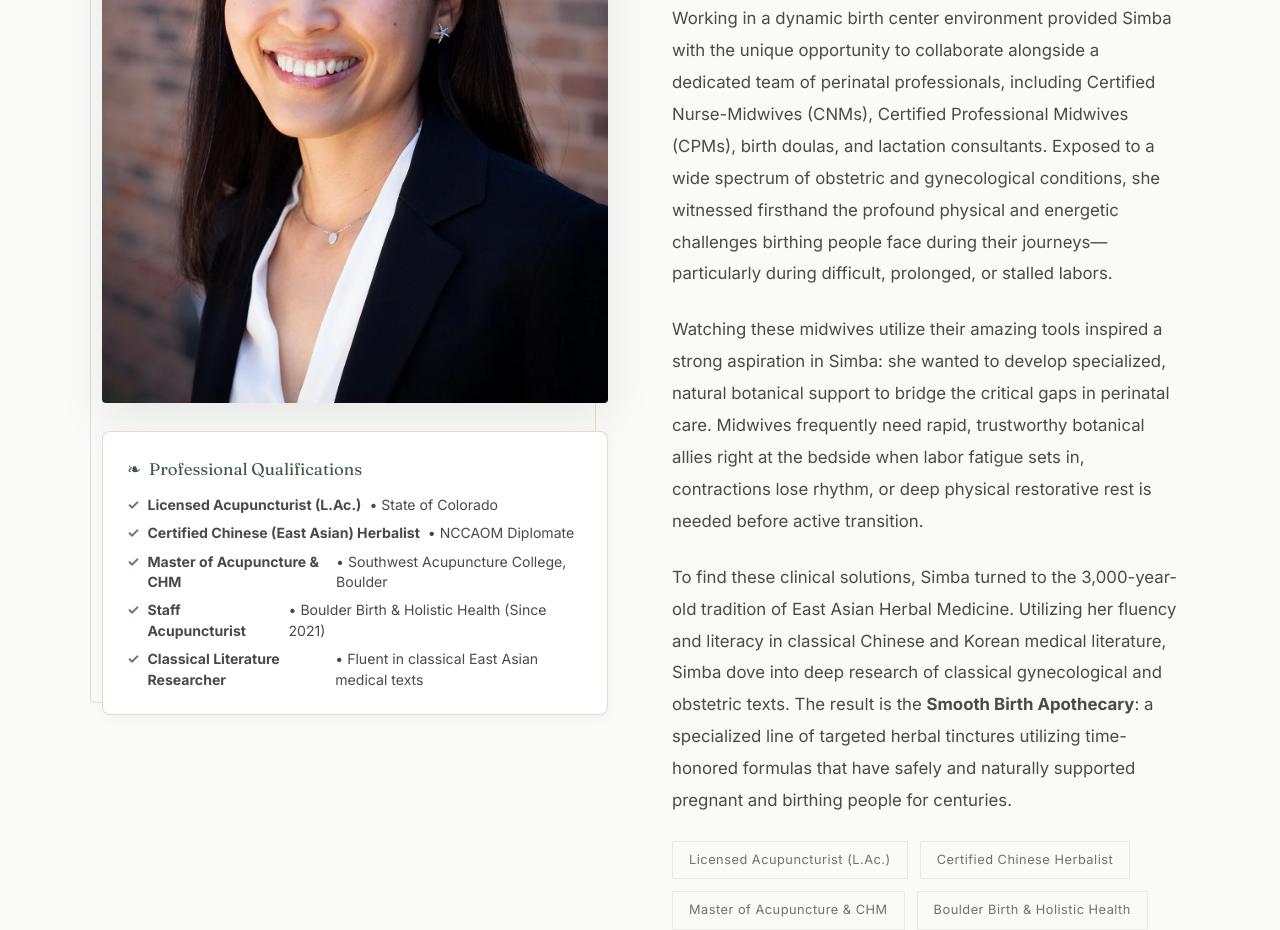
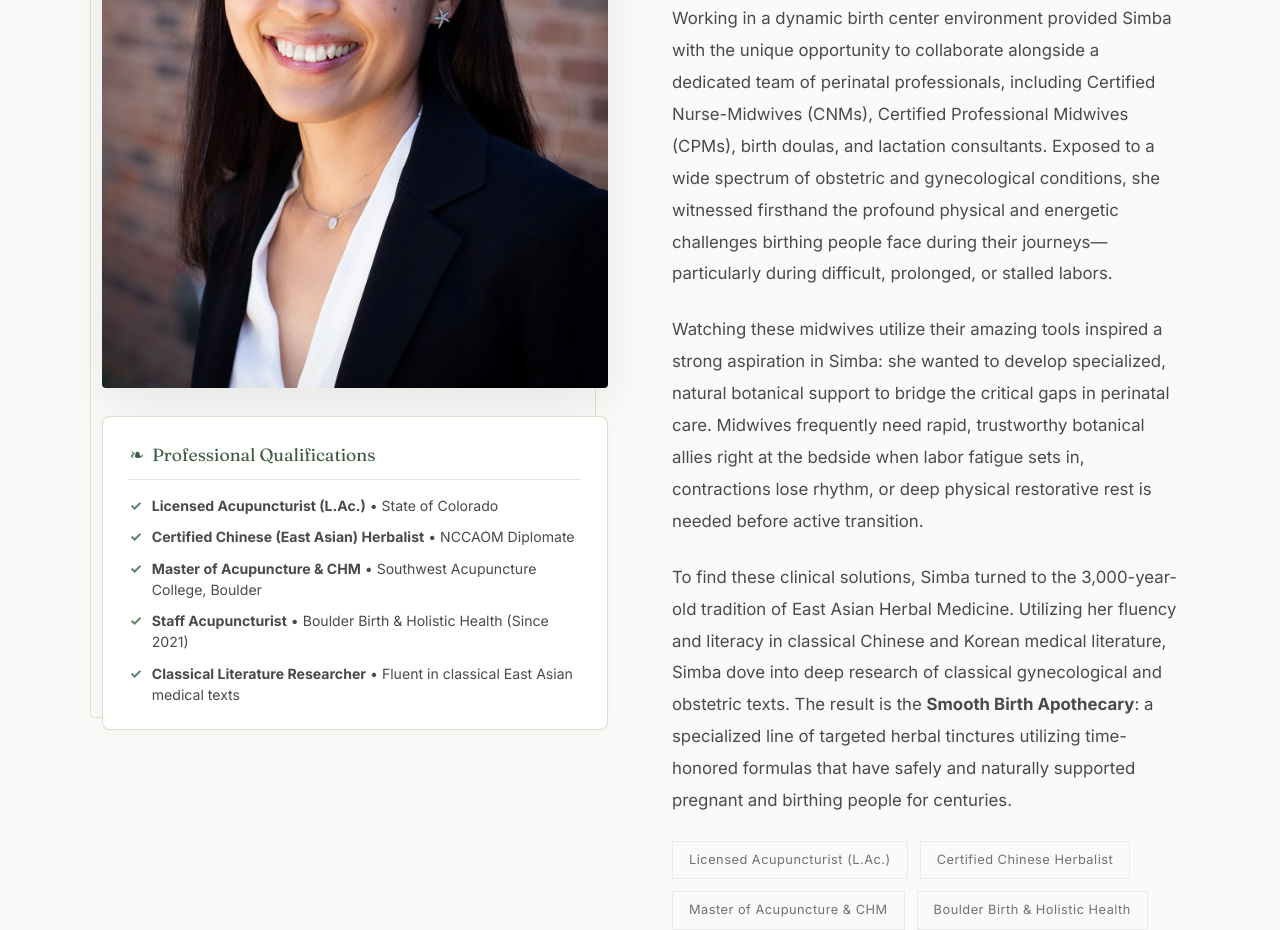
Before and after one commit to simba435/smoothbirthsite, a plain HTML site: page about-staging.html in a window 1280 px wide. Shown: the part 888-1818 px from the top of the page. Drawn offline with nearby package versions, Linux system fonts and the light colour scheme; a web font is replaced by a local one.

Commit message:
Fix flex column wrapping in Professional Qualifications list on founder page

```diff
--- a/about-staging.html
+++ b/about-staging.html
@@ -36,16 +36,18 @@
             background: #FFFFFF;
             border: 1px solid rgba(184, 149, 106, 0.35);
             border-radius: 8px;
-            padding: 1.5rem;
+            padding: 1.5rem 1.65rem;
             margin-top: 1.75rem;
             box-shadow: 0 4px 15px rgba(0, 0, 0, 0.03);
         }
 
         .founder-creds-title {
             font-family: var(--font-serif);
-            font-size: 1.05rem;
+            font-size: 1.1rem;
             color: var(--primary-dark);
-            margin-bottom: 0.75rem;
+            margin-bottom: 0.9rem;
+            padding-bottom: 0.65rem;
+            border-bottom: 1px solid rgba(184, 149, 106, 0.25);
             display: flex;
             align-items: center;
             gap: 0.5rem;
@@ -57,20 +59,22 @@
             margin: 0;
             display: flex;
             flex-direction: column;
-            gap: 0.5rem;
+            gap: 0.65rem;
             font-size: 0.88rem;
             color: var(--text-body);
         }
 
         .founder-creds-list li {
-            display: flex;
-            align-items: flex-start;
-            gap: 0.5rem;
-            line-height: 1.45;
+            position: relative;
+            padding-left: 1.4rem;
+            line-height: 1.5;
         }
 
         .founder-creds-list li::before {
             content: "✓";
+            position: absolute;
+            left: 0;
+            top: 0;
             color: var(--primary);
             font-weight: 700;
         }
```
Also changed, not shown: about.html (+12 -8 lines).
